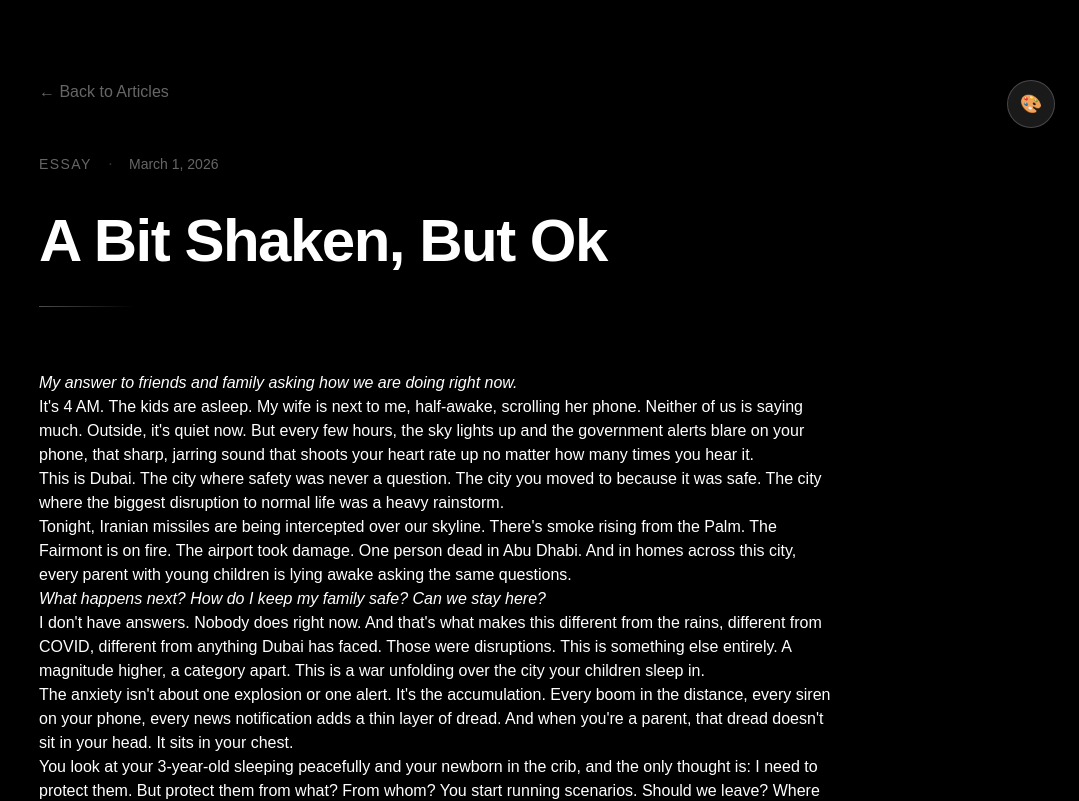
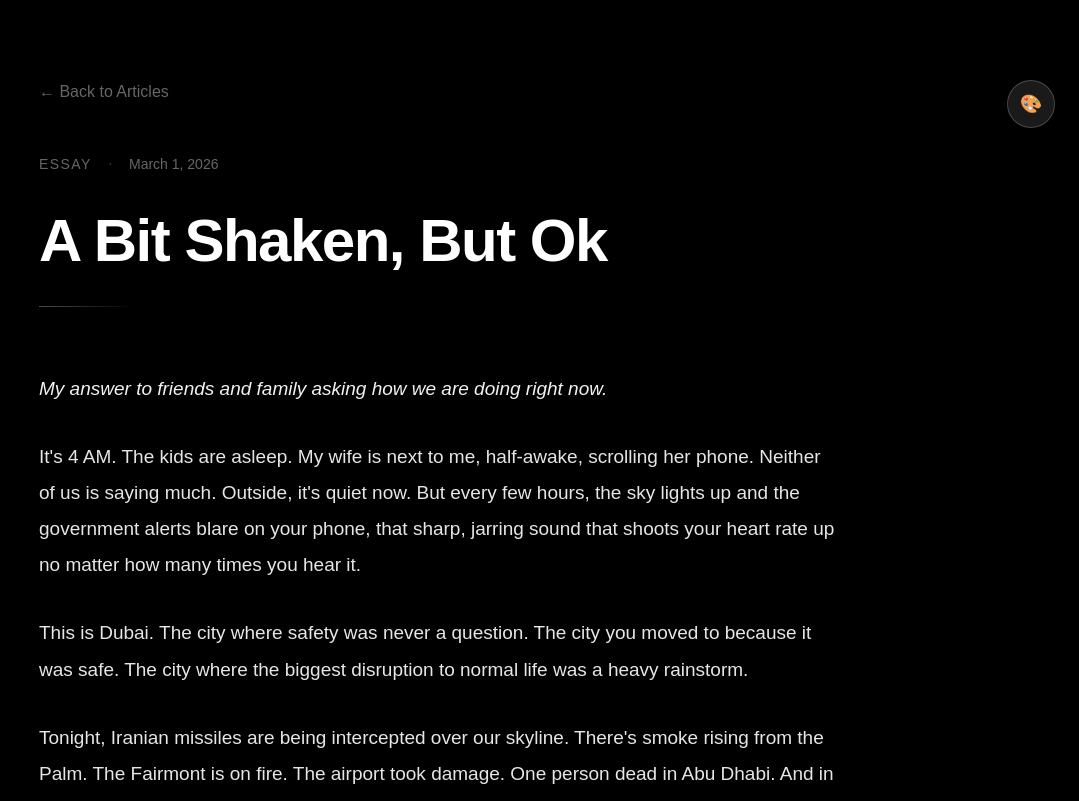
Before and after one commit to sumsur29/sumsur-portfolio, a Next.js app: page /writings/articles/a-bit-shaken-but-ok in a window 1280 px wide. Shown: the top 801 px of the page, without its empty margins (201-1280 px from the left). Built offline with nearby package versions, Linux system fonts and the light colour scheme.

Commit message:
Fix article formatting with custom ReactMarkdown components - enforces proper spacing and font sizes

```diff
--- a/app/writings/articles/[slug]/page.tsx
+++ b/app/writings/articles/[slug]/page.tsx
@@ -2,6 +2,7 @@ import Link from 'next/link'
 import { articles } from '@/data/articles'
 import { notFound } from 'next/navigation'
 import ReactMarkdown from 'react-markdown'
+import type { Components } from 'react-markdown'
 
 export async function generateStaticParams() {
   return articles.map((article) => ({
@@ -41,30 +42,30 @@ export default function ArticlePage({ params }: { params: { slug: string } }) {
             <div className="h-px w-24 bg-gradient-to-r from-white/30 to-transparent"></div>
           </header>
 
-          <div className="prose prose-invert max-w-none
-            prose-headings:font-semibold prose-headings:tracking-tight prose-headings:text-white prose-headings:leading-tight
-            prose-h1:text-5xl prose-h1:mb-8 prose-h1:mt-16 prose-h1:font-bold
-            prose-h2:text-4xl prose-h2:mb-6 prose-h2:mt-14 prose-h2:border-b prose-h2:border-white/10 prose-h2:pb-4
-            prose-h3:text-3xl prose-h3:mb-5 prose-h3:mt-12
-            prose-h4:text-2xl prose-h4:mb-4 prose-h4:mt-10
-            prose-p:text-white/90 prose-p:leading-[1.8] prose-p:font-light prose-p:mb-8 prose-p:text-[18px]
-            prose-a:text-blue-400 prose-a:underline prose-a:decoration-blue-400/30 hover:prose-a:decoration-blue-400 prose-a:transition-colors
-            prose-strong:text-white prose-strong:font-semibold
-            prose-em:text-white/95 prose-em:italic
-            prose-code:text-pink-400 prose-code:bg-white/5 prose-code:px-2 prose-code:py-1 prose-code:rounded prose-code:font-mono prose-code:text-sm
-            prose-pre:bg-white/5 prose-pre:border prose-pre:border-white/10 prose-pre:rounded-lg prose-pre:p-4 prose-pre:overflow-x-auto prose-pre:my-8
-            prose-blockquote:border-l-4 prose-blockquote:border-white/30 prose-blockquote:pl-6 prose-blockquote:italic prose-blockquote:text-white/80 prose-blockquote:font-light prose-blockquote:my-8 prose-blockquote:py-2
-            prose-hr:border-white/10 prose-hr:my-12
-            prose-ul:text-white/90 prose-ul:my-8 prose-ul:space-y-3 prose-ul:text-[18px]
-            prose-ol:text-white/90 prose-ol:my-8 prose-ol:space-y-3 prose-ol:text-[18px]
-            prose-li:font-light prose-li:leading-[1.8]
-            prose-li:marker:text-white/50
-            prose-img:rounded-lg prose-img:my-10
-            prose-table:border-collapse prose-table:border prose-table:border-white/10 prose-table:my-8
-            prose-th:border prose-th:border-white/10 prose-th:bg-white/5 prose-th:p-4 prose-th:text-left prose-th:font-semibold
-            prose-td:border prose-td:border-white/10 prose-td:p-4
-          ">
-            <ReactMarkdown>{article.content}</ReactMarkdown>
+          <div className="article-content">
+            <ReactMarkdown
+              components={{
+                h1: ({node, ...props}) => <h1 className="text-5xl font-bold mb-8 mt-16 tracking-tight leading-tight text-white" {...props} />,
+                h2: ({node, ...props}) => <h2 className="text-4xl font-semibold mb-6 mt-14 tracking-tight text-white border-b border-white/10 pb-4" {...props} />,
+                h3: ({node, ...props}) => <h3 className="text-3xl font-semibold mb-5 mt-12 tracking-tight text-white" {...props} />,
+                h4: ({node, ...props}) => <h4 className="text-2xl font-semibold mb-4 mt-10 tracking-tight text-white" {...props} />,
+                p: ({node, ...props}) => <p className="text-[19px] leading-[1.9] font-light text-white/90 mb-8" {...props} />,
+                strong: ({node, ...props}) => <strong className="font-semibold text-white" {...props} />,
+                em: ({node, ...props}) => <em className="italic text-white/95" {...props} />,
+                a: ({node, ...props}) => <a className="text-blue-400 underline decoration-blue-400/30 hover:decoration-blue-400 transition-colors" {...props} />,
+                ul: ({node, ...props}) => <ul className="my-8 space-y-3 text-[19px] text-white/90" {...props} />,
+                ol: ({node, ...props}) => <ol className="my-8 space-y-3 text-[19px] text-white/90 list-decimal" {...props} />,
+                li: ({node, ...props}) => <li className="font-light leading-[1.9] marker:text-white/50" {...props} />,
+                blockquote: ({node, ...props}) => <blockquote className="border-l-4 border-white/30 pl-6 italic text-white/80 font-light my-8 py-2" {...props} />,
+                hr: ({node, ...props}) => <hr className="border-white/10 my-12" {...props} />,
+                code: ({node, inline, ...props}: any) =>
+                  inline
+                    ? <code className="text-pink-400 bg-white/5 px-2 py-1 rounded font-mono text-sm" {...props} />
+                    : <code className="block bg-white/5 border border-white/10 rounded-lg p-4 overflow-x-auto my-8 text-sm" {...props} />,
+              } as Components}
+            >
+              {article.content}
+            </ReactMarkdown>
           </div>
         </article>
 
```
